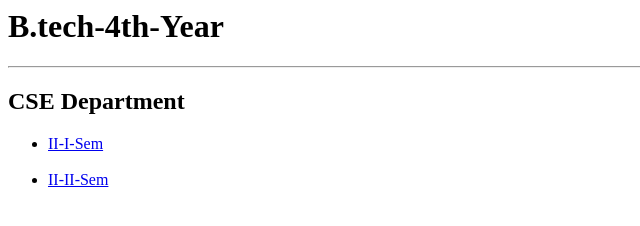
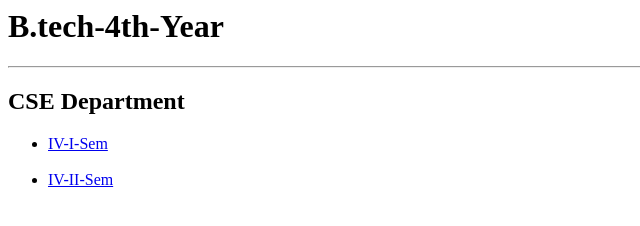
Before and after one commit to Udaykumar-07/B.tech.4th-year, a plain HTML site: page index.html in a window 1280 px wide. Shown: the full height of the page, 0-640 px from the left. Drawn offline with Linux system fonts and the light colour scheme.

Commit message:
Update index.html

```diff
--- a/index.html
+++ b/index.html
@@ -7,9 +7,9 @@
     <hr>
     <h2>CSE Department</h2>
     <ul>
-        <li><a href="https://udaykumar-07.github.io/IV-I-Sem/">II-I-Sem</a></li>
+        <li><a href="https://udaykumar-07.github.io/IV-I-Sem/">IV-I-Sem</a></li>
     <br>
-         <li><a href="https://udaykumar-07.github.io/IV-II-Sem/">II-II-Sem</a></li>
+         <li><a href="https://udaykumar-07.github.io/IV-II-Sem/">IV-II-Sem</a></li>
     </ul>
 
 
```
